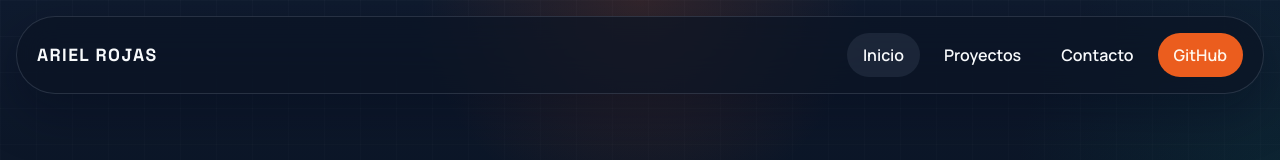
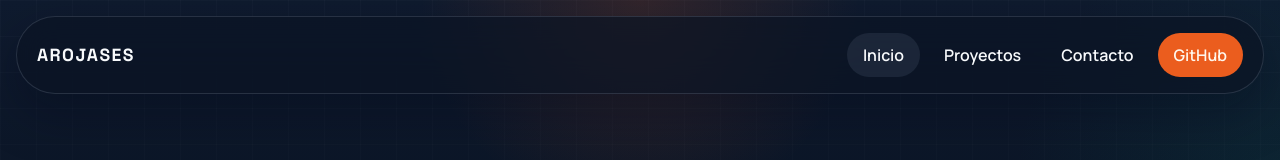
Before and after one commit to arojases/Portafolio, an Angular app: page / in a window 1280 px wide. Shown: the top 160 px of the page. Built offline with nearby package versions, Linux system fonts and the light colour scheme; no server answers.

Commit message:
cambio usuario en navbar

```diff
--- a/src/app/sections/navbar/navbar.component.html
+++ b/src/app/sections/navbar/navbar.component.html
@@ -1,6 +1,6 @@
 <header class="navbar">
   <div class="brand">
-    <a routerLink="/" aria-label="Ir al inicio">{{ config.fullName }}</a>
+    <a routerLink="/" aria-label="Ir al inicio">{{ config.githubUsername }}</a>
   </div>
 
   <button
```
